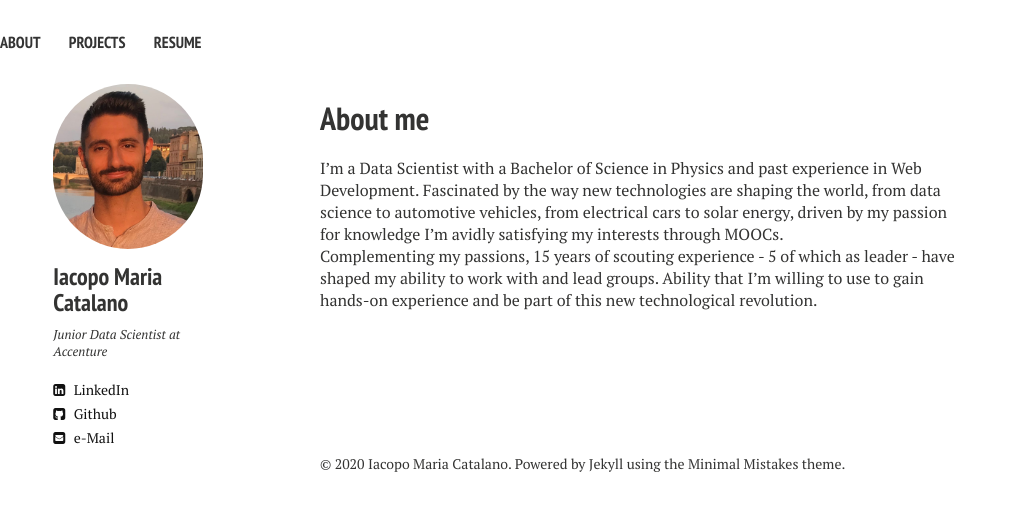
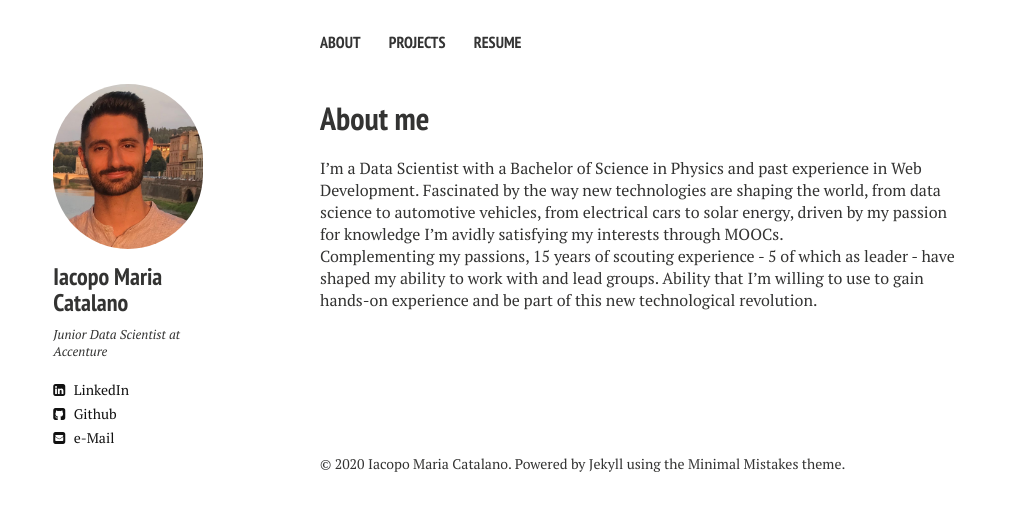
Before and after one commit to IacopomC/iacopomc.github.io, a Jekyll site: the page built from index.md, in a window 1280 px wide. Shown: the top 511 px of the page, without its empty margins (0-1017 px from the left). Built offline with Jekyll 4.4.1, drawn with Linux system fonts in a browser that asks for light colours; nearby versions of some CDN libraries.

Commit message:
fix: remove title leaving indentation

```diff
--- a/_includes/_navigation.html
+++ b/_includes/_navigation.html
@@ -1,6 +1,6 @@
 <div class="navigation-wrapper">
-	<!--<div class="site-name">
-		<a href="{{ site.url }}">{{ site.title }}</a>
+	<div class="site-name">
+		<!--<a href="{{ site.url }}">{{ site.title }}</a> -->
 	</div><!-- /.site-name -->
 	<div class="top-navigation">
 		<nav role="navigation" id="site-nav" class="nav">
```
